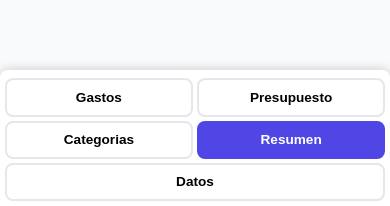
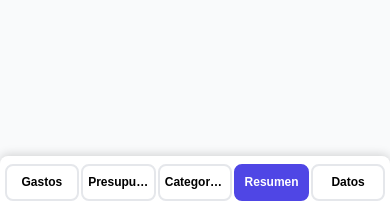
Before and after one commit to javieroliviercabezudo-wq/gastos-familiares-app, a React (Vite) app: page /resumen in a window 390 px wide. Shown: the part 635-841 px from the top of the page. Built offline with nearby package versions, Linux system fonts and the light colour scheme; no server answers; the database is empty.

Commit message:
Fix mobile tabs: keep in single row with nowrap and smaller font

```diff
--- a/src/App.css
+++ b/src/App.css
@@ -605,14 +605,16 @@ header h1 {
   }
 
   .tab-nav {
-    flex-wrap: wrap;
-    gap: 0.25rem;
+    flex-wrap: nowrap;
+    gap: 0.15rem;
+    overflow-x: auto;
   }
 
   .tab-nav button {
-    min-width: calc(50% - 0.25rem);
-    padding: 0.6rem 0.5rem;
-    font-size: 0.85rem;
+    min-width: 0;
+    flex: 1;
+    padding: 0.6rem 0.3rem;
+    font-size: 0.75rem;
   }
 
   .expense-form input,
```
